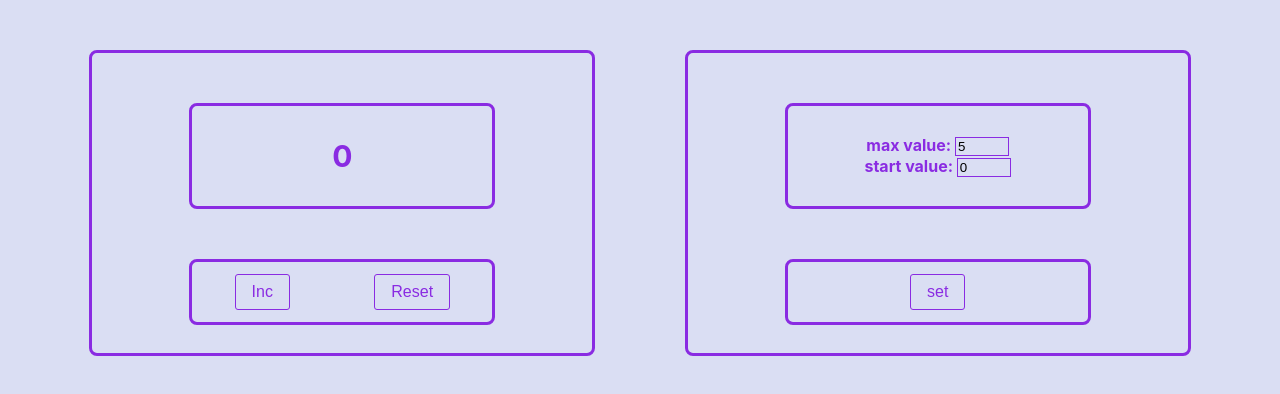
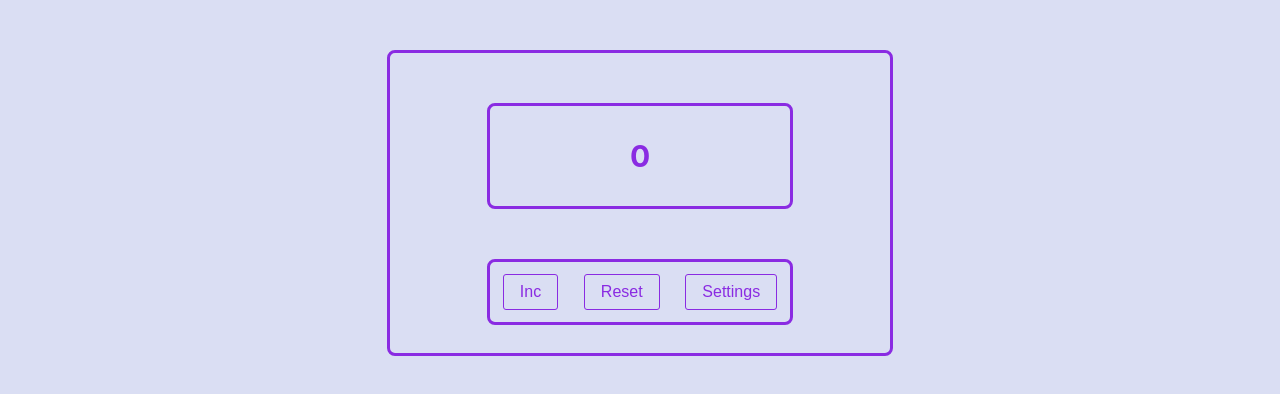
Before and after one commit to KovalchukAndrew/new--counter, a React (Create React App) app: page / in a window 1280 px wide. Shown: the top 394 px of the page. Built offline with nearby package versions, Linux system fonts and the light colour scheme.

Commit message:
setCounterToSettings

```diff
--- a/src/App.tsx
+++ b/src/App.tsx
@@ -8,7 +8,7 @@ function App() {
   let [maxValue, setMaxValue] = useState(parseInt(localStorage.getItem('setMax') || '5'));
   let [valueToIncrement, setValueToIncrement] = useState<number>(parseInt(localStorage.getItem('counterValue') || '0'));
   let [isSettingsInvalid, setIsSettingsInvalid] = useState(false);
-  let [x, setX] = useState<boolean>(true)
+  let [counterToSettings, setCounterToSettings] = useState<boolean>(true)
 
   const incValue = () => {
     const newValueToIncrement = valueToIncrement + 1;
@@ -20,7 +20,7 @@ function App() {
   }
 
   const setNewValues = (newStartValue: number, newMaxValue: number) => {
-    setX(true)
+    setCounterToSettings(true)
     setValueToIncrement(newStartValue)
     setMaxValue(newMaxValue)
     setLocalStorage(newStartValue, newMaxValue);
@@ -35,27 +35,27 @@ function App() {
     localStorage.setItem('counterValue', JSON.stringify(newCounterValue))
     localStorage.setItem('setMax', JSON.stringify(newMaxValue))
   }
- /* function changeCounterToSettings() {
-    setX(false);
-  }*/
+  function changeCounterToSettings() {
+    setCounterToSettings(false);
+  }
 
   return (
       <div className="App">
-        <Counter
+        {counterToSettings && <Counter
             valueToIncrement={valueToIncrement}
             maxValue={maxValue}
             isSettingsInvalid={isSettingsInvalid}
             incValue={incValue}
             resetCounter={resetCounter}
-            /*counterToSettings={changeCounterToSettings}*/
-        />
-        <Settings
+            counterToSettings={changeCounterToSettings}
+        />}
+        {!counterToSettings && <Settings
             maxValue={maxValue}
             valueToIncrement={valueToIncrement}
             setNewValuesCallback={setNewValues}
             setIsSettingsInvalidCallback={updateIsSettingsInvalid}
 
-        />
+        />}
       </div>
   );
 }
--- a/src/Components/Counter/Counter.tsx
+++ b/src/Components/Counter/Counter.tsx
@@ -10,7 +10,7 @@ export type CounterPropsType = {
     isSettingsInvalid: boolean
     incValue: () => void
     resetCounter: () => void
-    /*counterToSettings: () => void*/
+    counterToSettings: () => void
 }
 
 export const Counter = (props:CounterPropsType) => {
@@ -38,8 +38,8 @@ export const Counter = (props:CounterPropsType) => {
                 callBack={props.resetCounter}
                 title={"Reset"}
             />
-            {/*<Button title={"Settings"} callBack={props.counterToSettings}
-            />*/}
+            <Button title={"Settings"} callBack={props.counterToSettings}
+            />
         </div>
     </div>
 }
--- a/src/Components/Settings/Settings.tsx
+++ b/src/Components/Settings/Settings.tsx
@@ -9,7 +9,7 @@ export type SettingsPropsType = {
     setIsSettingsInvalidCallback: (isSettingsInvalid: boolean) => void
 }
 export const Settings = (props:SettingsPropsType) => {
-    let [startValue, setStartValue] = useState<number>(props.valueToIncrement)
+    let [startValue, setStartValue] = useState<number>(Number(localStorage.getItem('counterValue')) || 0)
     let [maxValue, setMaxValue] = useState<number>(props.maxValue)
     let [isSetButtonDisabled, setIsSetButtonDisabled] = useState<boolean>(props.valueToIncrement >= props.maxValue)
 
```
